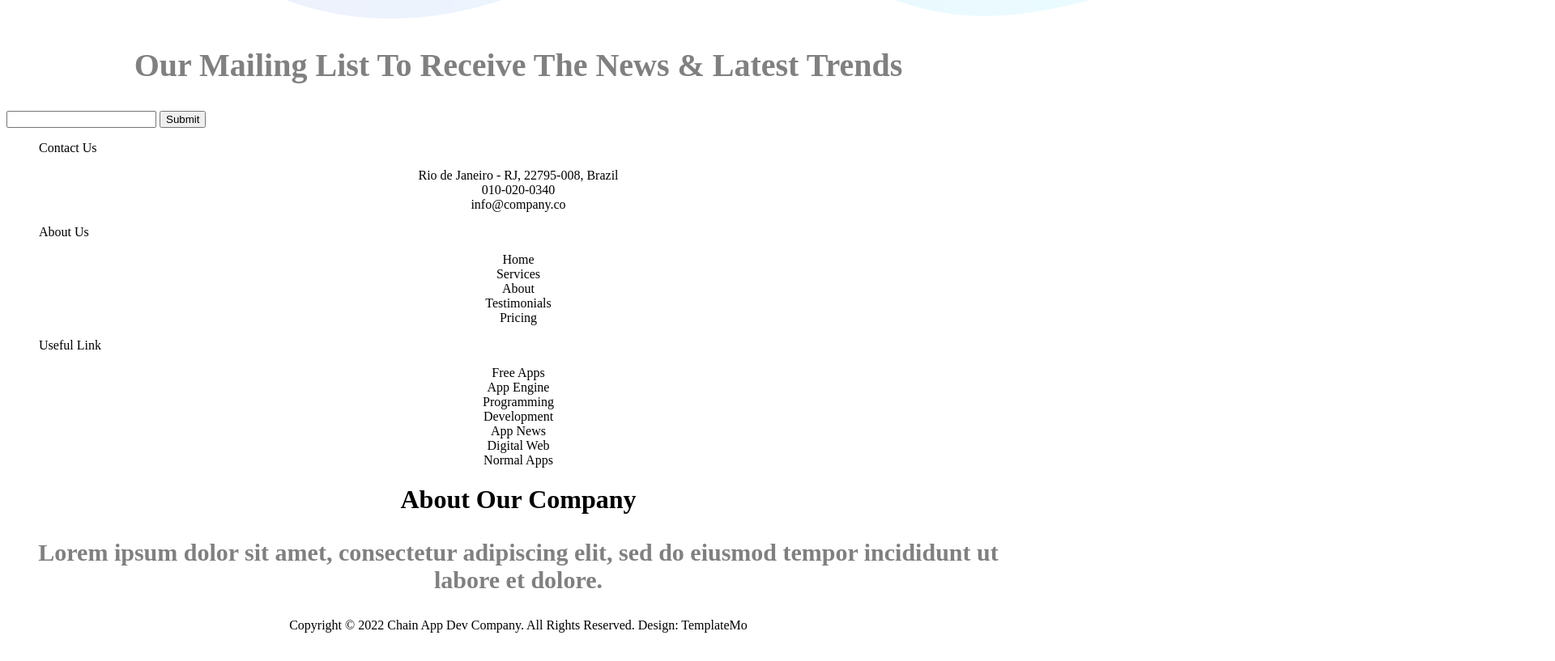
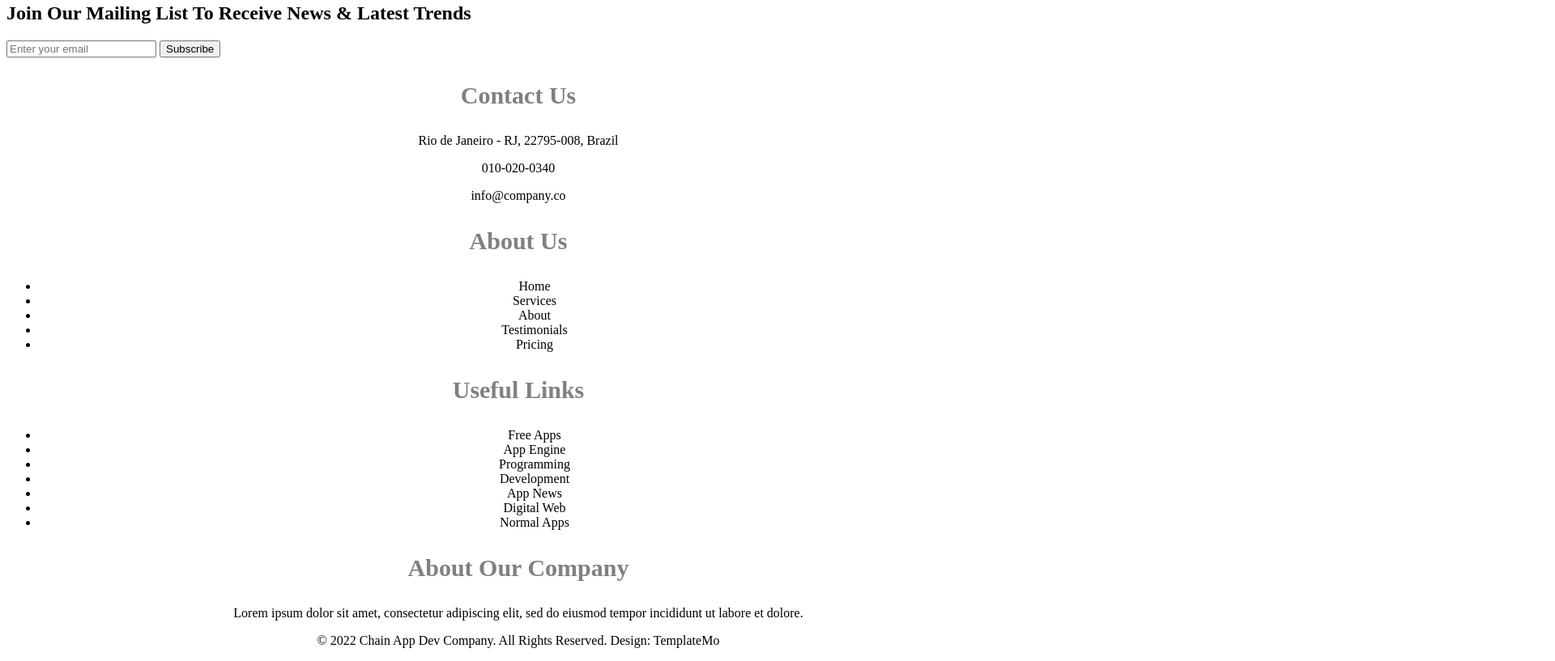
Before and after one commit to ramanbajpai/Page-with-scss, a website: page index.html in a window 1280 px wide. Shown: the part 1301-2118 px from the top of the page at 81% size, 1920 px wide, since content can reach past the window. Before the commit the page ends 2091 px from the top, so only its background shows below. Drawn offline with Linux system fonts and the light colour scheme.

Commit message:
Update index.html

```diff
--- a/index.html
+++ b/index.html
@@ -2,70 +2,82 @@
 <html lang="en">
 <head>
     <meta charset="UTF-8">
+    <meta name="viewport" content="width=device-width, initial-scale=1.0">
+    <title>Chain App Dev</title>
     <link rel="stylesheet" href="css/main.css">
-    <meta name="viewport" content="width=device-width, initial-scale=1.0">
-    <title>Document</title>
 </head>
 <body>
     <header>
         <nav>
-         <img src="scss/img/logo.png" alt="logo Not Displayed"/>
+            <img src="scss/img/logo.png" alt="Chain App Dev Logo">
             <div class="navbar">
-              <div class="nv"><a href="#">Home</a></div>
-              <div class="nv"><a href="#">Services</a></div>
-              <div class="nv"><a href="#">About</a></div>
-              <div class="nv"><a href="#">Pricing</a></div>
-              <div class="nv"><a href="#">Newsletter</a></div>
+                <div class="nav-link"><a href="#">Home</a></div>
+                <div class="nav-link"><a href="#">Services</a></div>
+                <div class="nav-link"><a href="#">About</a></div>
+                <div class="nav-link"><a href="#">Pricing</a></div>
+                <div class="nav-link"><a href="#">Newsletter</a></div>
                 <button class="btn" id="btn">Sign In Now</button>
             </div>
-
         </nav>
     </header>
 
     <section class="banner">
         <div class="container">
             <h1>Get The Latest App From App Stores</h1>
-      <h6>Chain App Dev is an app landing page HTML5 template based</h6>
-        <h6>on Bootstrap v5.1.3 CSS layout provided by TemplateMo, a </h6>
-         <h6> <div class=""></div></h6>great website to download free CSS templates.</h6>
-      <img src="scss/img/slider-left-dec.png"  alt="Image Not Displayed"/>
-      <img src="scss/img/slider-dec.png"  alt="Image"/>
+            <p>Chain App Dev is an app landing page HTML5 template based on Bootstrap v5.1.3 CSS layout provided by TemplateMo, a great website to download free CSS templates.</p>
+            <div class="decoration">
+                <img src="scss/img/slider-left-dec.png" alt="Left Decoration">
+                <img src="scss/img/slider-dec.png" alt="Right Decoration">
+            </div>
+        </div>
+    </section>
 
+    <section class="mailing-list">
+        <div class="container">
+            <h2>Join Our Mailing List To Receive News & Latest Trends</h2>
+            <form>
+                <input type="email" id="email" name="email" placeholder="Enter your email">
+                <button type="submit">Subscribe</button>
+            </form>
+        </div>
+    </section>
 
+    <footer class="footer">
+        <div class="contact">
+            <h3>Contact Us</h3>
+            <p>Rio de Janeiro - RJ, 22795-008, Brazil</p>
+            <p>010-020-0340</p>
+            <p>info@company.co</p>
         </div>
-
-
-
-
-    <h1> Our Mailing List To Receive The News & Latest Trends</h1>
-
-
-    <input type="text" id="submit" name="Subscribe Now"/>
-    <button>Submit</button>
- </section>
- <footer class="footer">
-    <ol>Contact Us</ol>
-    <div>Rio de Janeiro - RJ, 22795-008, Brazil</div>
-    <div>010-020-0340</div>
-    <div>info@company.co</div>
-    <ol>About Us</ol>
-    <div>Home</div>
-    <div>Services</div>
-    <div>About</div>
-    <div>Testimonials</div>
-    <div>Pricing</div>
-    <ol>Useful Link</ol>
-    <div>Free Apps</div>
-    <div>App Engine</div>
-    <div>Programming</div>
-    <div>Development</div>
-    <div>App News</div>
-    <div>Digital Web</div>
-    <div>Normal Apps</div>
-    <h1>About Our Company</h1>
-    <h3>Lorem ipsum dolor sit amet, consectetur adipiscing elit, sed do eiusmod tempor incididunt ut labore et dolore.</h3>
-   <div>Copyright © 2022 Chain App Dev Company. All Rights Reserved.
-      Design: TemplateMo</div>
+        <div class="about">
+            <h3>About Us</h3>
+            <ul>
+                <li>Home</li>
+                <li>Services</li>
+                <li>About</li>
+                <li>Testimonials</li>
+                <li>Pricing</li>
+            </ul>
+        </div>
+        <div class="useful-links">
+            <h3>Useful Links</h3>
+            <ul>
+                <li>Free Apps</li>
+                <li>App Engine</li>
+                <li>Programming</li>
+                <li>Development</li>
+                <li>App News</li>
+                <li>Digital Web</li>
+                <li>Normal Apps</li>
+            </ul>
+        </div>
+        <div class="about-company">
+            <h3>About Our Company</h3>
+            <p>Lorem ipsum dolor sit amet, consectetur adipiscing elit, sed do eiusmod tempor incididunt ut labore et dolore.</p>
+        </div>
+        <div class="copyright">
+            <p>&copy; 2022 Chain App Dev Company. All Rights Reserved. Design: TemplateMo</p>
+        </div>
     </footer>
 </body>
 </html>
```
Lines whose indentation alone changed are shown as unchanged.
